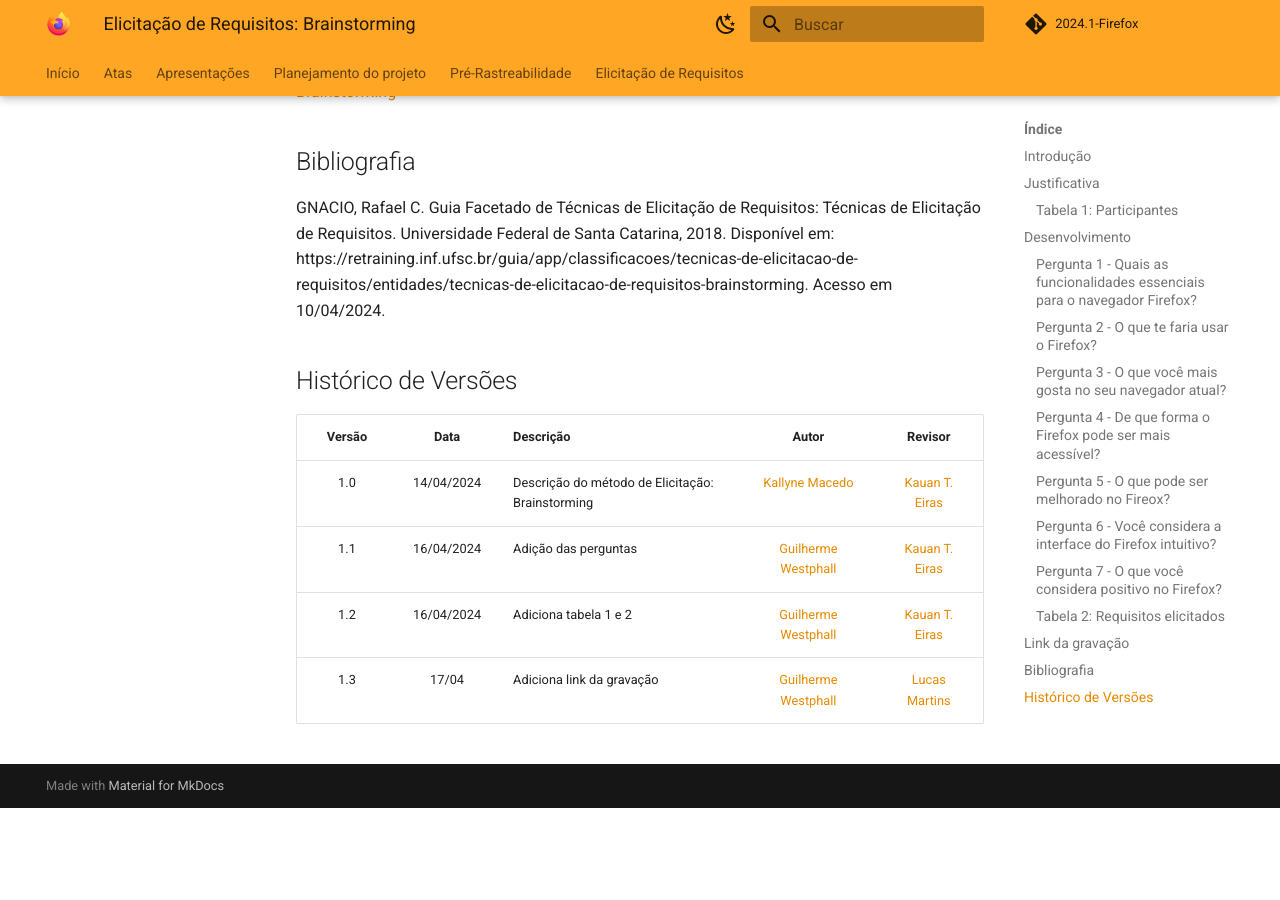
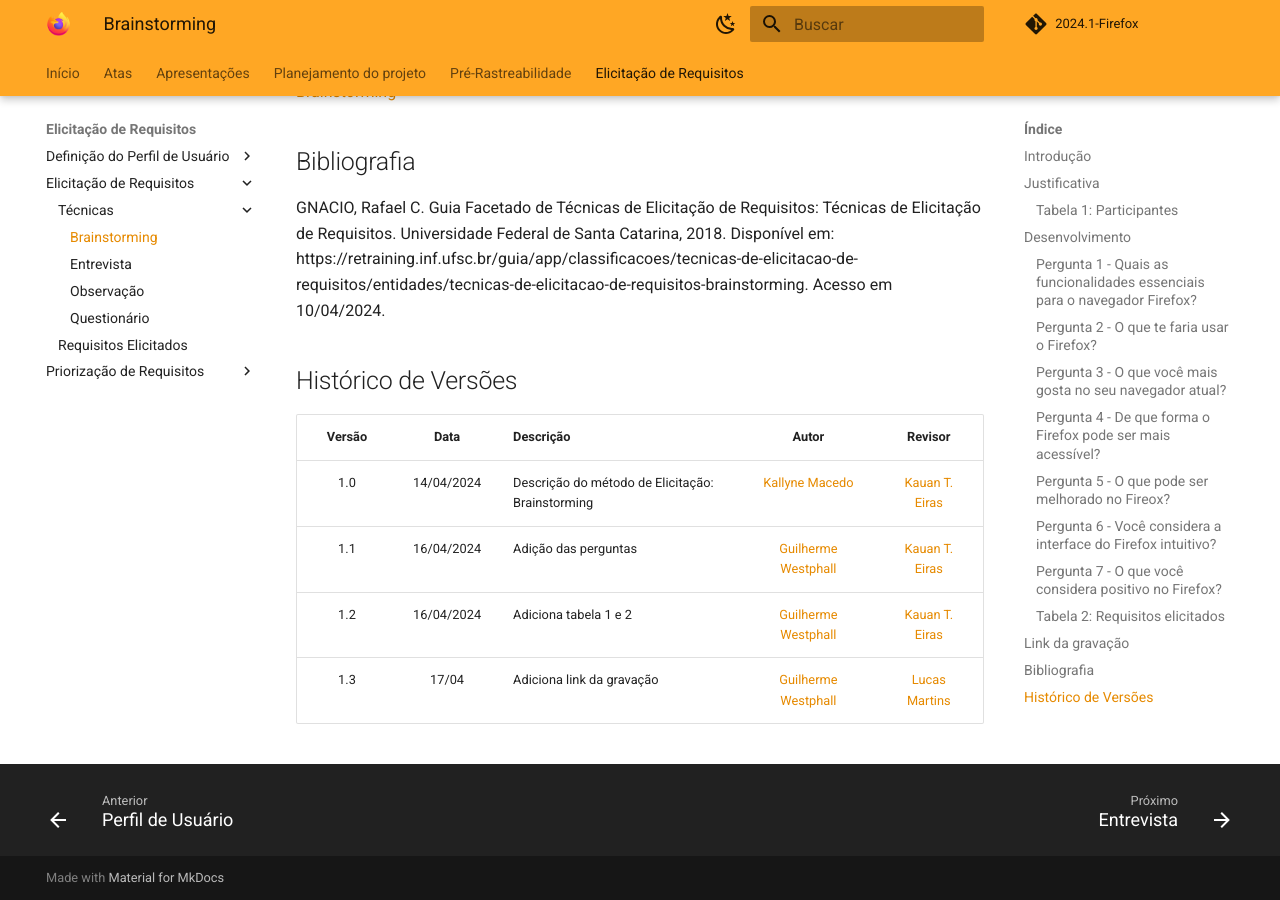
Before and after one commit to martinsglucas/Requisitos-de-Software, an MkDocs documentation site: the page built from docs/elicitacao/tecnicas/brainstorming.md, in a window 1280 px wide and 900 px high, scrolled down 4098 px. Built offline with MkDocs 1.6.1 and Material for MkDocs 9.7.7, drawn with Linux system fonts in a browser that asks for light colours; comment, search, counter and statistics services are not loaded; before the commit the page ends 4906 px from its top, so only the background shows below that.

Commit message:
atualiza mkdocs.yml

```diff
--- a/mkdocs.yml
+++ b/mkdocs.yml
@@ -26,6 +26,16 @@
     - Definição do Perfil de Usuário:
       - Análise de Documentos: elicitacao/perfil_usuario/analise_documento.md
       - Perfil de Usuário: elicitacao/perfil_usuario/perfil_de_usuario.md
+    - Elicitação de Requisitos:
+      - Técnicas:
+        - Brainstorming: elicitacao/tecnicas/brainstorming.md
+        - Entrevista: elicitacao/tecnicas/entrevista.md
+        - Observação: elicitacao/tecnicas/observacao.md
+        - Questionário: elicitacao/tecnicas/questionario.md
+      - Requisitos Elicitados: elicitacao/tecnicas/requisitos_elicitados.md
+    - Priorização de Requisitos:
+      - Técnicas: elicitacao/priorizacao/tecnicas_de_priorizacao.md
+      - Requisitos Priorizados: elicitacao/priorizacao/requisitos_priorizados.md
 
 
 theme:
@@ -53,14 +63,14 @@
         icon: material/weather-night
         name: Mudar para o modo escuro
       primary: orange
-      accent: purple
+      accent: orange
 
     - scheme: slate
       toggle:
         icon: material/weather-sunny
         name: Mudar para o modo claro
       primary: orange
-      accent: lime
+      accent: orange
 
 
   language: pt-BR
```
